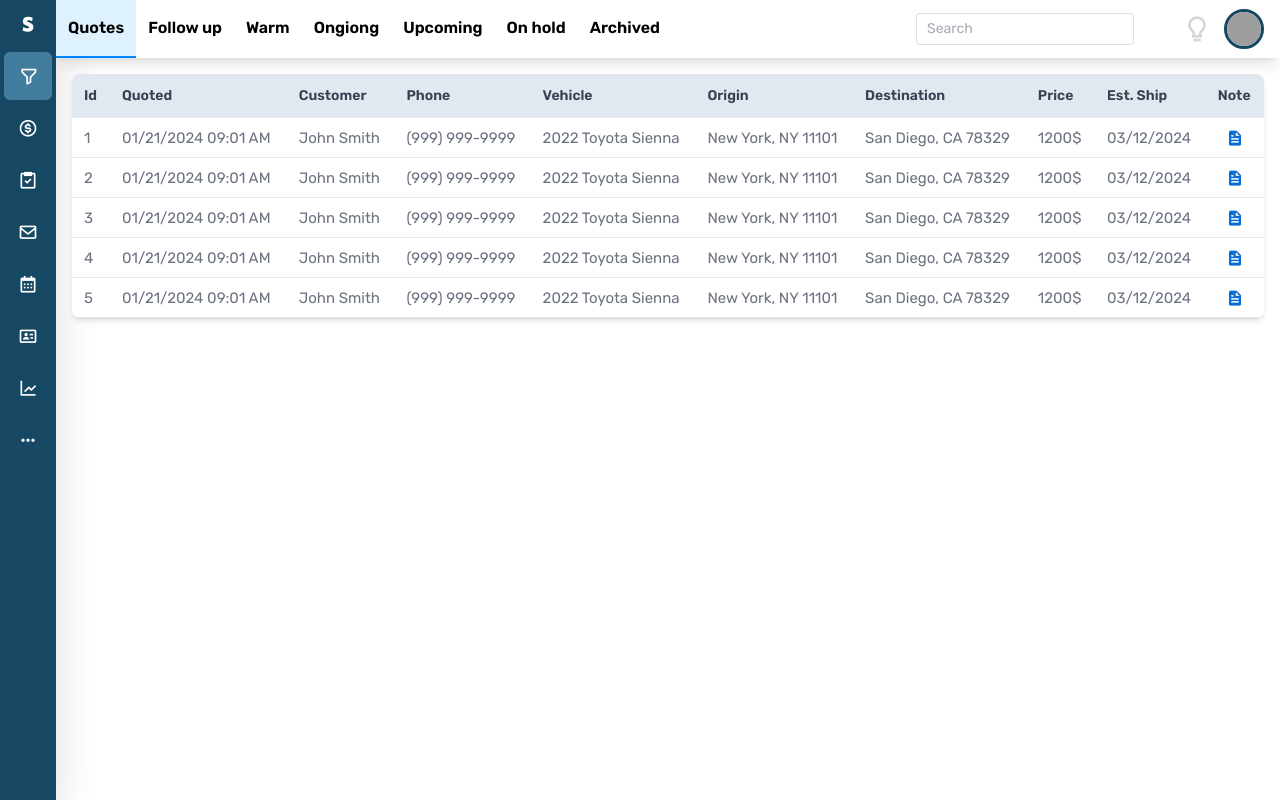
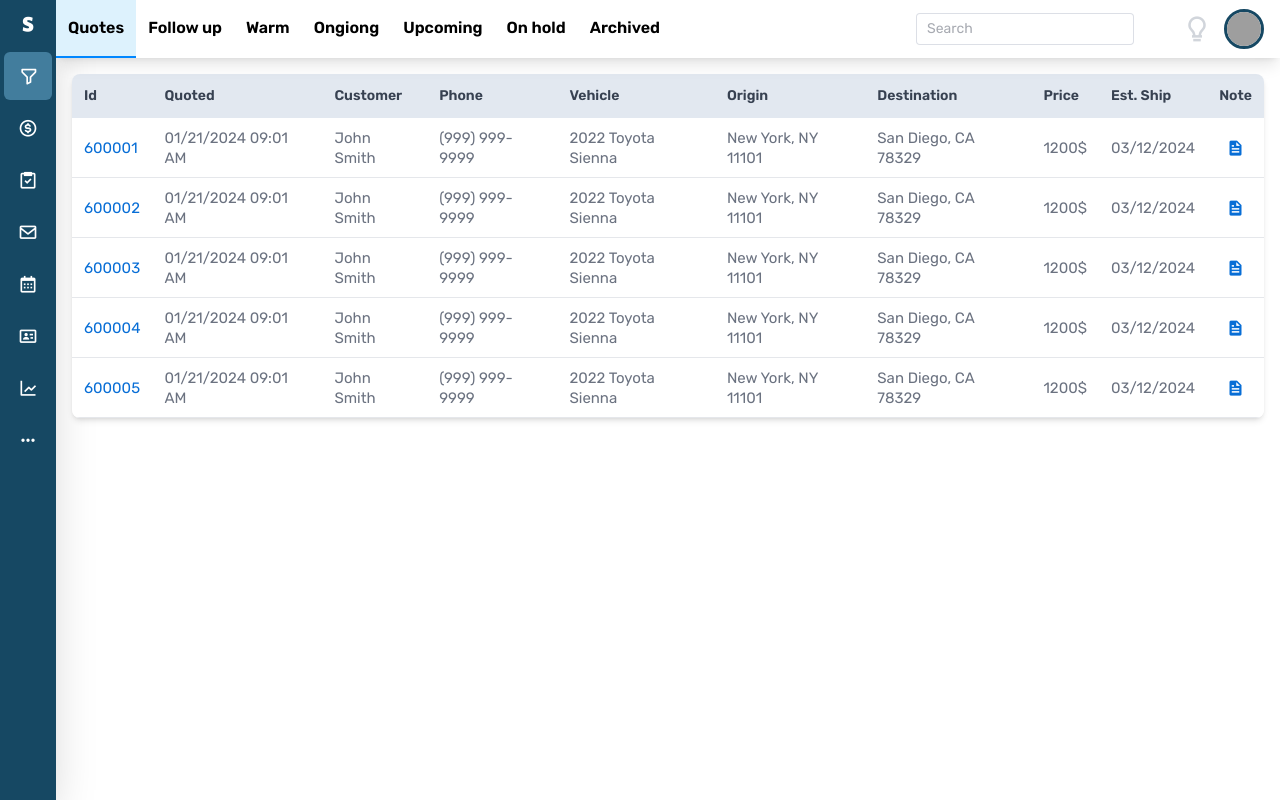
Before and after one commit to BlueMateCRM/BlueMateCRM, a Vue app: page /user/leads in a window 1280 px wide. Built offline with nearby package versions, Linux system fonts and the light colour scheme; grey boxes are pictures that could not be loaded.

Commit message:
InfoModal was created

```diff
--- /dev/null
+++ b/src/components/partials/InfoModal.vue
@@ -0,0 +1,59 @@
+<script setup lang="ts">
+const props = defineProps({
+  close: {
+    type: Function,
+    required: true,
+  },
+  show: {
+    type: Boolean,
+    required: true,
+  },
+  data: {
+    type: Object,
+    required: true,
+  },
+});
+</script>
+
+<template>
+  <div
+    id="info-modal"
+    class="fixed top-[58.2px] bg-white w-4/5 shadow-xl z-50 border duration-200"
+    :class="props.show ? 'right-0' : '-right-full'"
+  >
+    <div
+      class="details flex flex-col border bg-white absolute top-3 -left-[62px] rounded-main shadow-xl overflow-hidden"
+    >
+      <div
+        @click="props.close"
+        class="flex items-center justify-center w-12 h-12 duration-200 hover:bg-gray-200 cursor-pointer"
+      >
+        <i class="bx bx-chevrons-right text-gray-600 text-[32px]"></i>
+      </div>
+      <div
+        class="flex items-center justify-center w-12 h-12 duration-200 hover:bg-gray-200 cursor-pointer"
+      >
+        <i class="bx bx-fullscreen text-gray-600 text-[26px]"></i>
+      </div>
+      <div
+        class="flex items-center justify-center w-12 h-12 duration-200 hover:bg-gray-200 cursor-pointer"
+      >
+        <i class="bx bx-chevron-up text-gray-600 text-[36px]"></i>
+      </div>
+      <div
+        class="flex items-center justify-center w-12 h-12 duration-200 hover:bg-gray-200 cursor-pointer"
+      >
+        <i class="bx bx-chevron-down text-gray-600 text-[36px]"></i>
+      </div>
+    </div>
+    <div class="w-full h-full overflow-y-auto p-4">
+      <pre>{{ props.data }}</pre>
+    </div>
+  </div>
+</template>
+
+<style scoped>
+#info-modal {
+  height: calc(100vh - 58.2px);
+}
+</style>
--- a/src/components/tables/ExapleTable.vue
+++ b/src/components/tables/ExapleTable.vue
@@ -2,18 +2,36 @@
 import { orderHeaders } from "../../data/tableData";
 import { orders } from "../../data/staticData";
 import AppTable from "./AppTable.vue";
+import { ref } from "vue";
+import InfoModal from "../partials/InfoModal.vue";
+
+const showModal = ref<boolean>(false);
+const singleData = ref<any>({});
+function hideModal() {
+  showModal.value = false;
+}
+function openModal(data: any) {
+  singleData.value = data;
+  showModal.value = true;
+}
 </script>
 
 <template>
-  <main>
+  <section>
+    <InfoModal :close="hideModal" :show="showModal" :data="singleData" />
     <AppTable :data="orders" :headers="orderHeaders">
+      <template #td_id="{ item }">
+        <span class="text-mainBlue cursor-pointer" @click="openModal(item)">
+          {{ item?.id }}
+        </span>
+      </template>
       <template #td_note>
         <div class="flex justify-center">
           <i class="bx bxs-file text-mainBlue text-lg"></i>
         </div>
       </template>
     </AppTable>
-  </main>
+  </section>
 </template>
 
 <style scoped></style>
--- a/src/data/staticData.ts
+++ b/src/data/staticData.ts
@@ -1,6 +1,6 @@
 export const orders = [
   {
-    id: 1,
+    id: 600001,
     quoted: "01/21/2024 09:01 AM",
     customer: "John Smith",
     phone: "(999) 999-9999",
@@ -12,7 +12,7 @@ export const orders = [
     note: "url",
   },
   {
-    id: 2,
+    id: 600002,
     quoted: "01/21/2024 09:01 AM",
     customer: "John Smith",
     phone: "(999) 999-9999",
@@ -24,7 +24,7 @@ export const orders = [
     note: "url",
   },
   {
-    id: 3,
+    id: 600003,
     quoted: "01/21/2024 09:01 AM",
     customer: "John Smith",
     phone: "(999) 999-9999",
@@ -36,7 +36,7 @@ export const orders = [
     note: "url",
   },
   {
-    id: 4,
+    id: 600004,
     quoted: "01/21/2024 09:01 AM",
     customer: "John Smith",
     phone: "(999) 999-9999",
@@ -48,7 +48,7 @@ export const orders = [
     note: "url",
   },
   {
-    id: 5,
+    id: 600005,
     quoted: "01/21/2024 09:01 AM",
     customer: "John Smith",
     phone: "(999) 999-9999",
```
